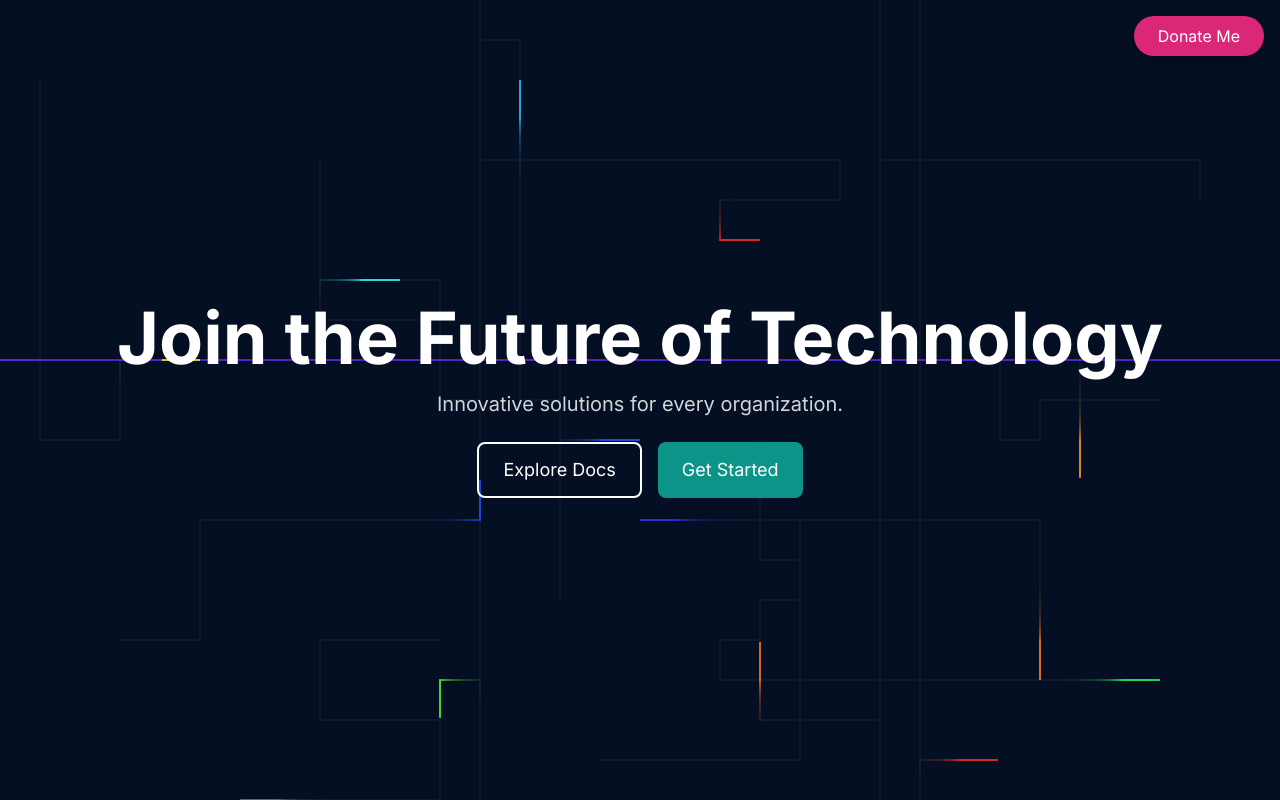
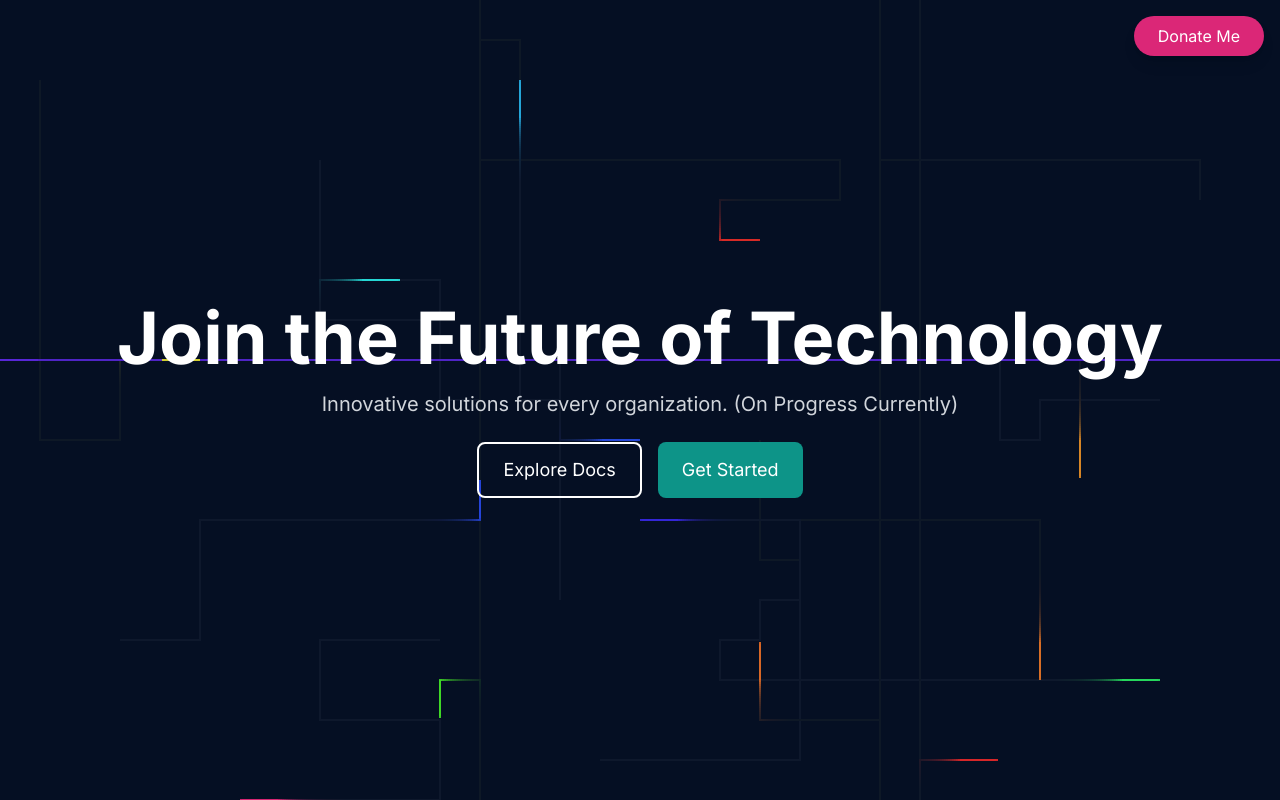
Before and after one commit to BaslaelWorkineh/ML-with-GUI, a Nuxt app: page / in a window 1280 px wide. Built offline with nearby package versions, Linux system fonts and the light colour scheme.

Commit message:
progress indicator

```diff
--- a/pages/index.vue
+++ b/pages/index.vue
@@ -12,7 +12,7 @@
       <div class="absolute inset-0 bg-black opacity-50"></div>
       <div class="relative z-10 text-center px-6">
         <h1 class="text-5xl lg:text-7xl font-bold leading-tight text-white">Join the Future of Technology</h1>
-        <p class="mt-4 text-lg lg:text-xl text-gray-300">Innovative solutions for every organization.</p>
+        <p class="mt-4 text-lg lg:text-xl text-gray-300">Innovative solutions for every organization. (On Progress Currently)</p>
         <div class="mt-6 flex flex-wrap gap-4 justify-center">
           <button
             @click="goToDocs"
```
